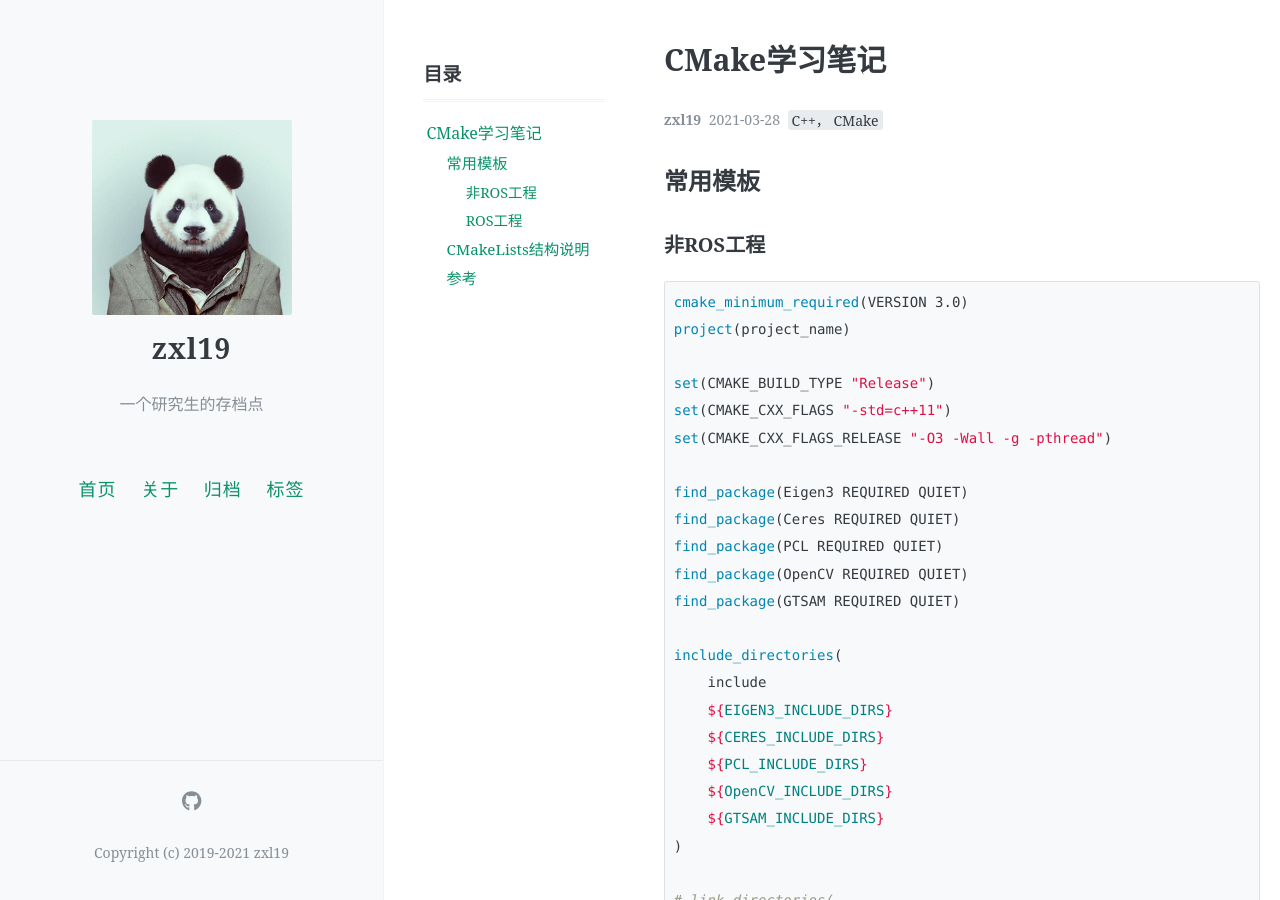
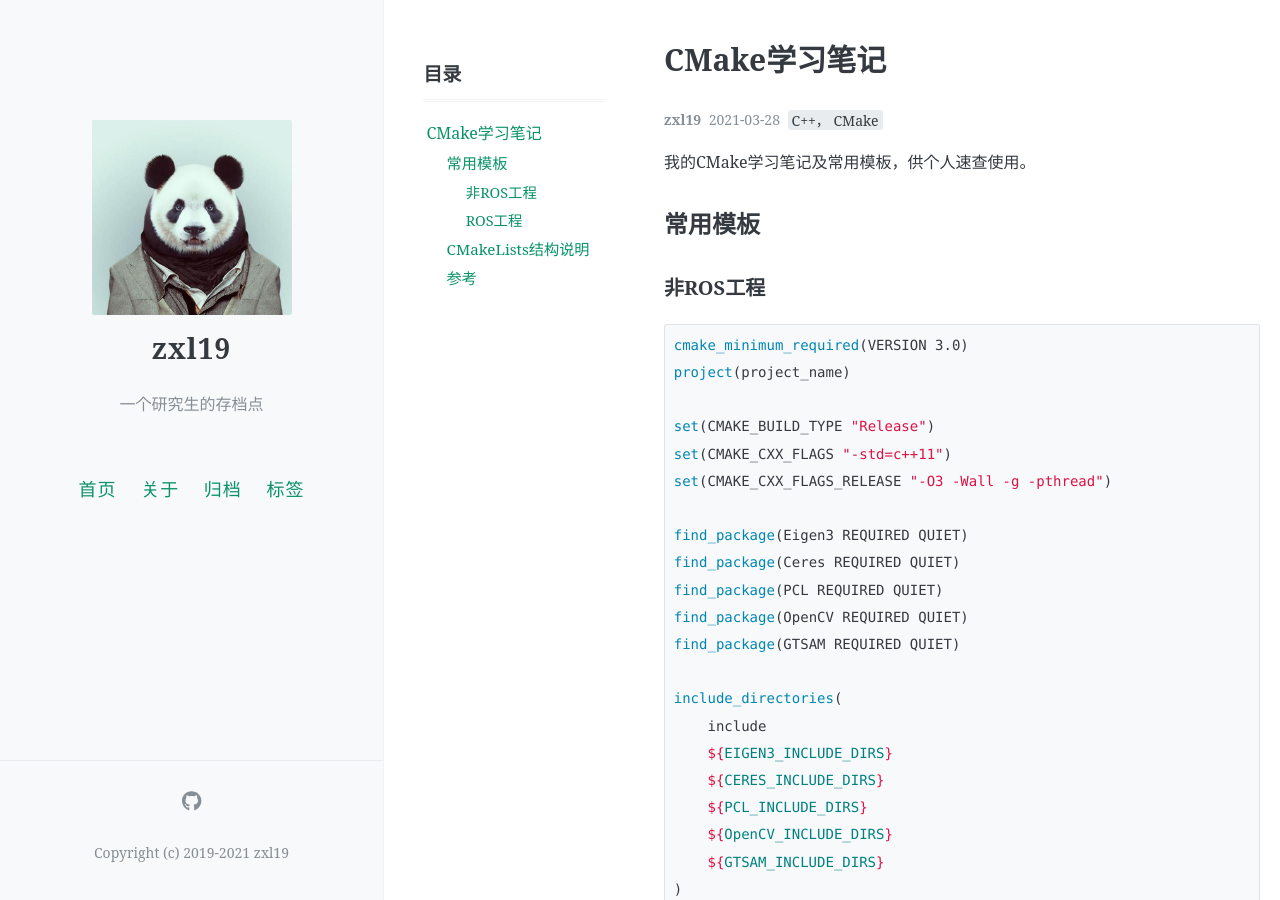
Before and after one commit to zxl19/zxl19.github.io, a Jekyll site: the page built from _posts/2021-03-28-cmake.md, in a window 1280 px wide and 900 px high. Built offline with Jekyll 4.4.1, drawn with Linux system fonts in a browser that asks for light colours; comment, search, counter and statistics services are not loaded.

Commit message:
Update 2021-03-28-cmake.md

```diff
--- a/_posts/2021-03-28-cmake.md
+++ b/_posts/2021-03-28-cmake.md
@@ -8,6 +8,10 @@ comments: true
 toc: true
 pinned: false
 ---
+
+我的CMake学习笔记及常用模板，供个人速查使用。
+
+<!-- more -->
 
 ## 常用模板
 
```
